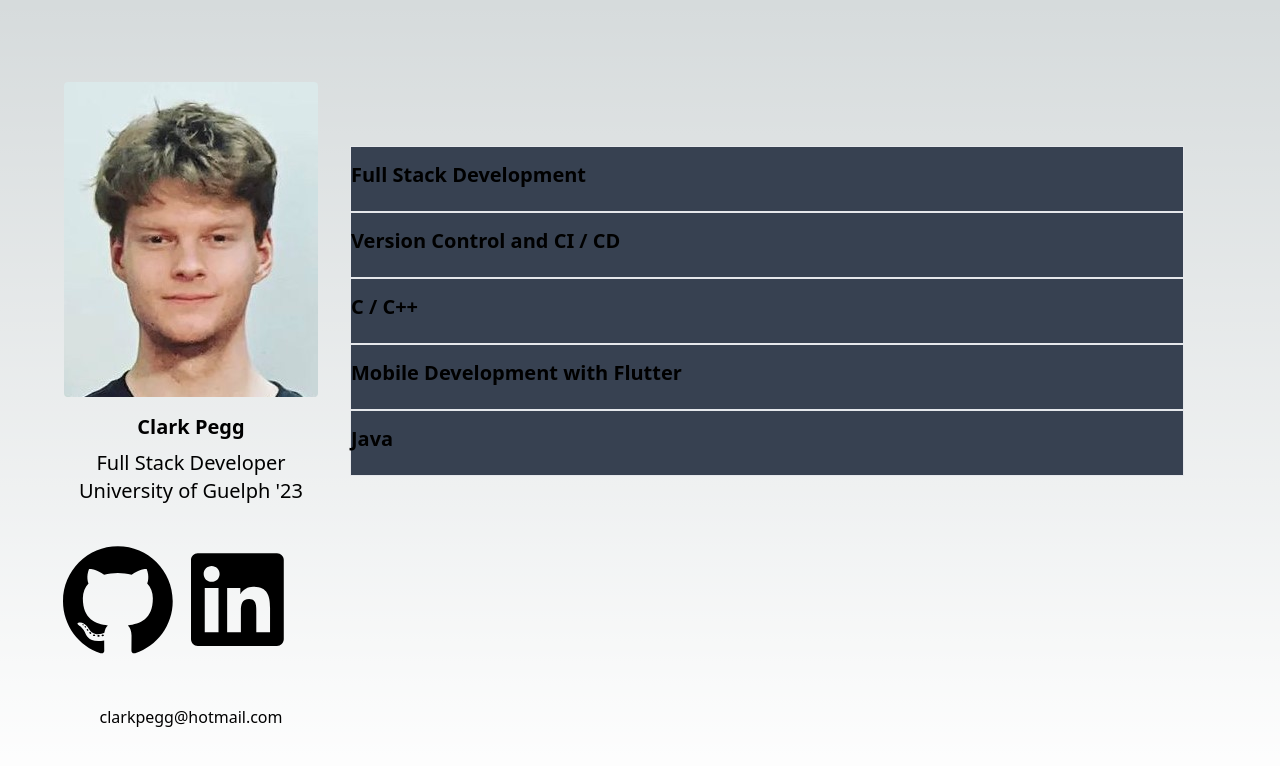
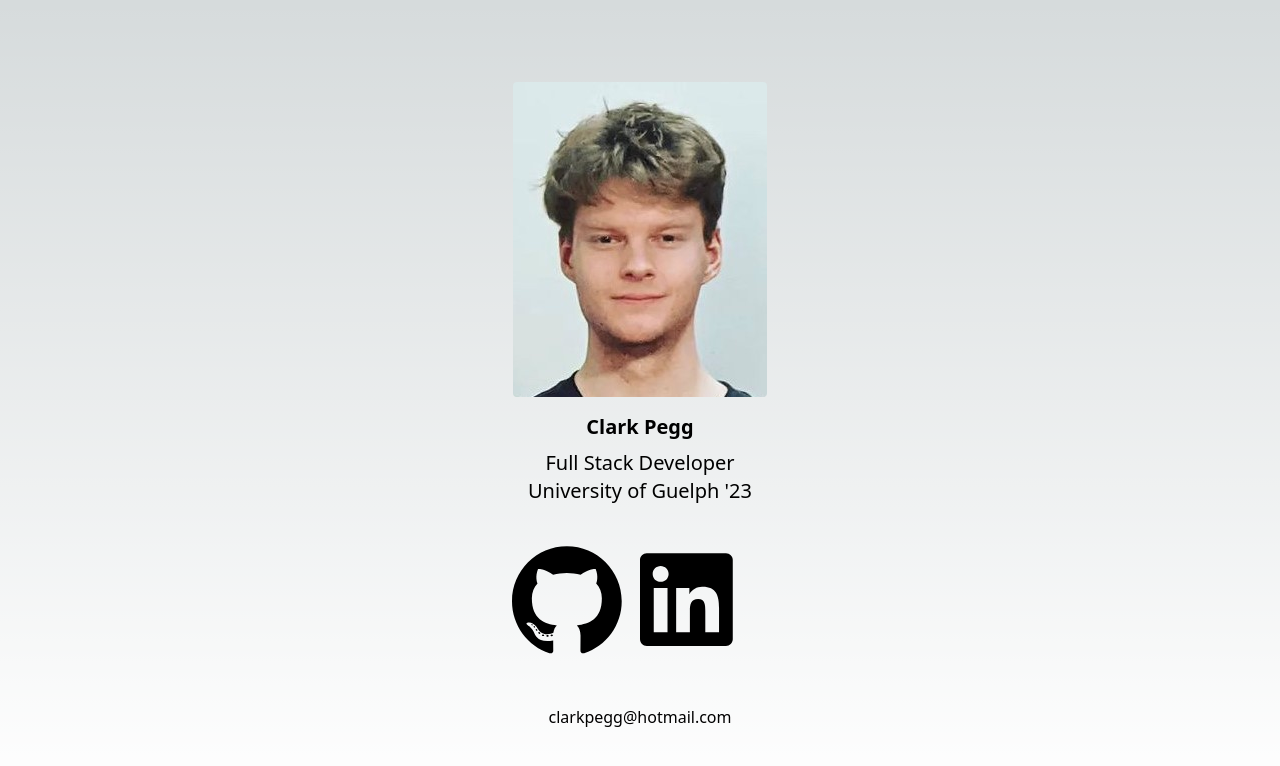
Before and after one commit to clark-pegg/clark-pegg.github.io, a Next.js app: page / in a window 1280 px wide. Shown: the top 766 px of the page. Built offline with nearby package versions, Linux system fonts and the light colour scheme.

Commit message:
removed skills section for mobile compatibility

```diff
--- a/src/app/page.tsx
+++ b/src/app/page.tsx
@@ -73,9 +73,10 @@ const Home: () => ReactElement = () => {
         </div>
       </div>
 
-      <div className="flex-1 w-full px-[32px] py-[64px]">
+      {/* Removed due to mobile issues*/}
+      {/* <div className="flex-1 w-full px-[32px] py-[64px]">
         {languageComponents}
-      </div>
+      </div> */}
     </main>
   )
 }
```
